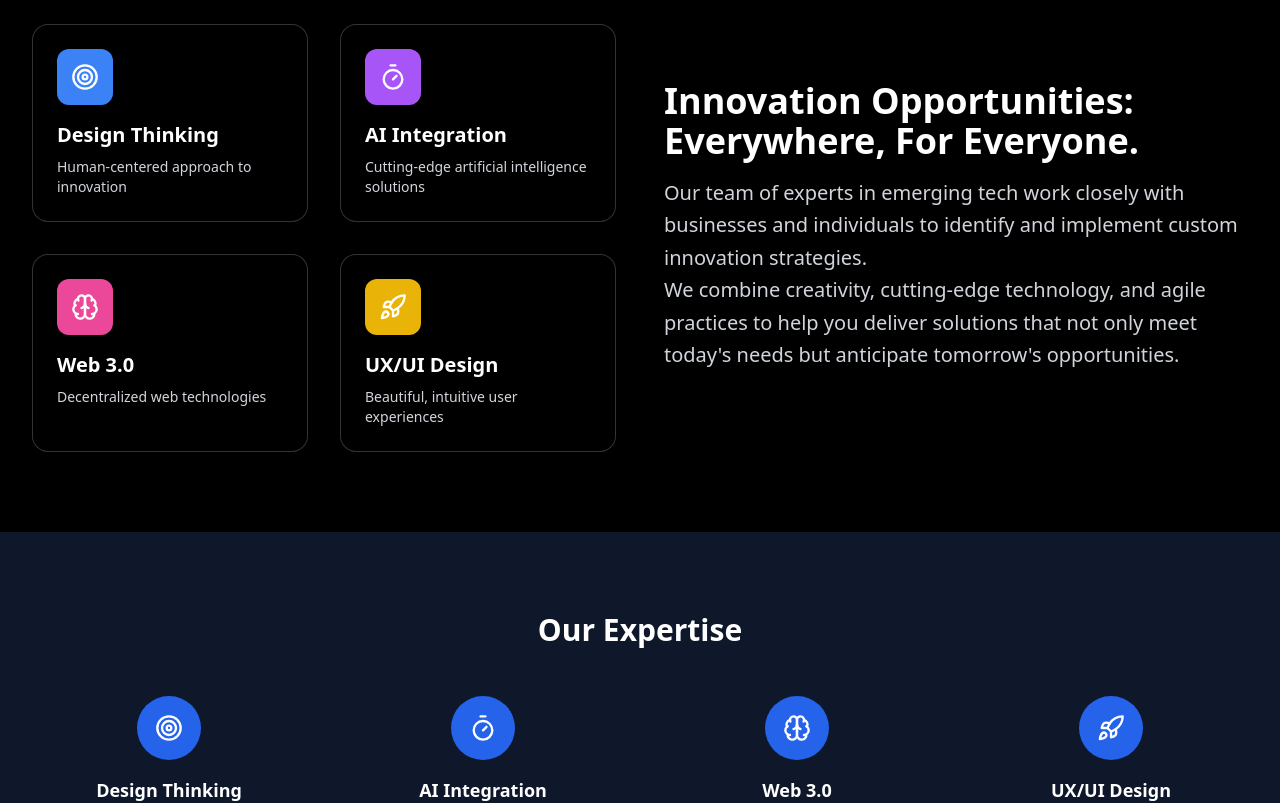
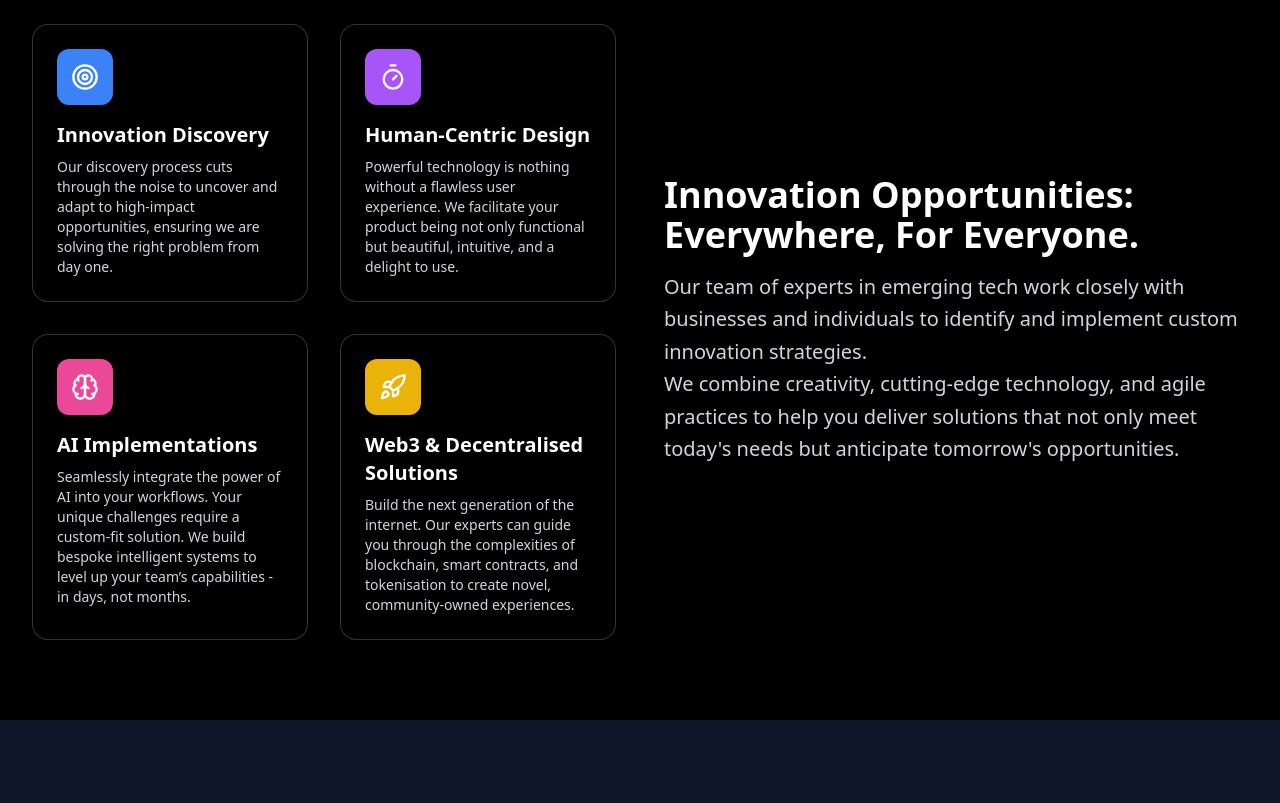
Before and after one commit to Lunim-Corporate/lunim-studio, a React (Vite) app: page / in a window 1280 px wide. Shown: the part 920-1723 px from the top of the page. Built offline with nearby package versions, Linux system fonts and the light colour scheme; no server answers; the database is empty.

Commit message:
Update: Added required field to form

```diff
--- a/src/pages/Home.tsx
+++ b/src/pages/Home.tsx
@@ -172,29 +172,29 @@ const App: React.FC = () => {
   const expertiseAreas = [
     {
       icon: TargetIcon,
-      title: 'Design Thinking',
-      description: 'Human-centered approach to innovation',
+      title: ' Innovation Discovery',
+      description: 'Our discovery process cuts through the noise to uncover and adapt to high-impact opportunities, ensuring we are solving the right problem from day one.',
       bgColor: 'from-blue-400 to-blue-600',
       iconBg: 'bg-blue-500'
     },
     {
       icon: Timer,
-      title: 'AI Integration',
-      description: 'Cutting-edge artificial intelligence solutions',
+      title: ' Human-Centric Design',
+      description: ' Powerful technology is nothing without a flawless user experience. We facilitate your product being not only functional but beautiful, intuitive, and a delight to use.',
       bgColor: 'from-purple-400 to-purple-600',
       iconBg: 'bg-purple-500'
     },
     {
       icon: BrainIcon,
-      title: 'Web 3.0',
-      description: 'Decentralized web technologies',
+      title: 'AI Implementations',
+      description: 'Seamlessly integrate the power of AI into your workflows. Your unique challenges require a custom-fit solution. We build bespoke intelligent systems to level up your team’s capabilities - in days, not months.',
       bgColor: 'from-pink-400 to-pink-600',
       iconBg: 'bg-pink-500'
     },
     {
       icon: RocketIcon,
-      title: 'UX/UI Design',
-      description: 'Beautiful, intuitive user experiences',
+      title: 'Web3 & Decentralised Solutions',
+      description: ' Build the next generation of the internet. Our experts can guide you through the complexities of blockchain, smart contracts, and tokenisation to create novel, community-owned experiences.',
       bgColor: 'from-yellow-400 to-orange-500',
       iconBg: 'bg-yellow-500'
     }
```
